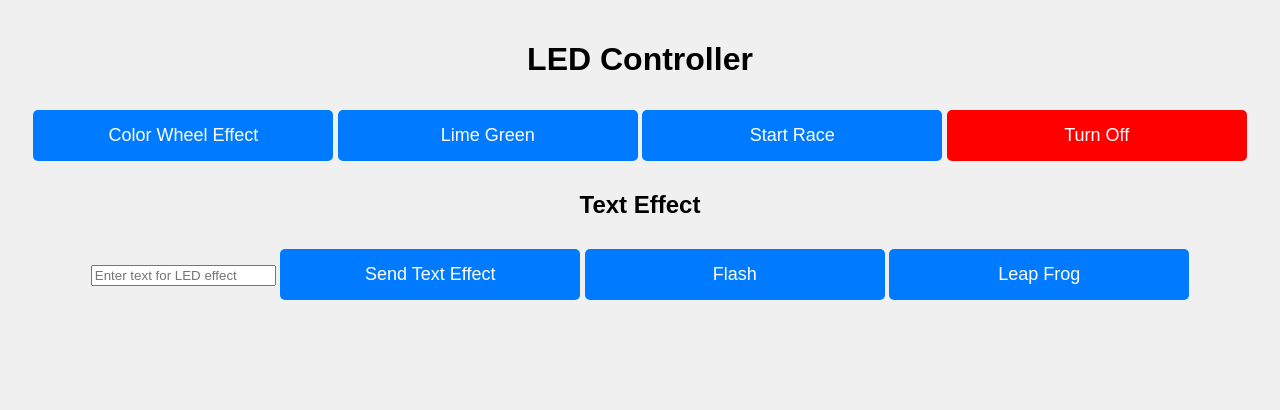
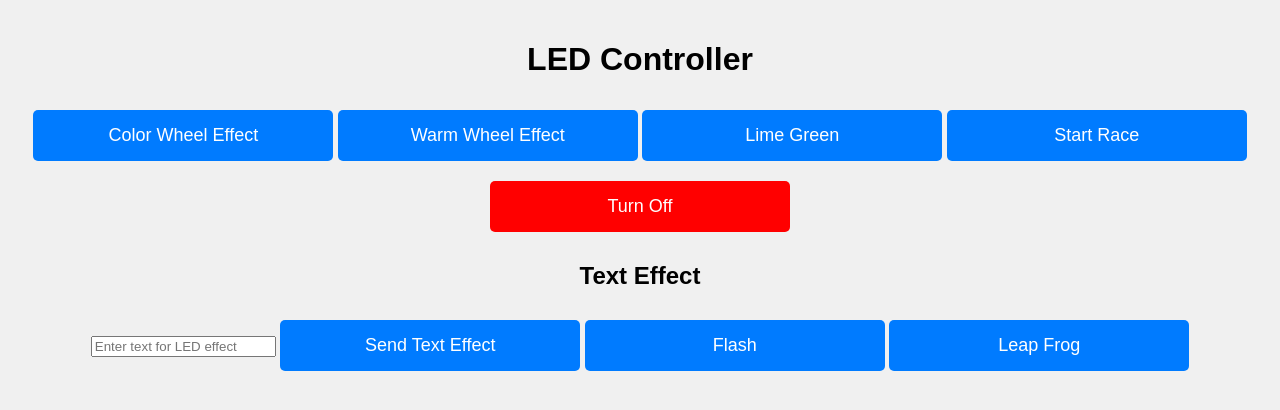
Before and after one commit to andystjean1/rpi-led-controller, a Flask app: page / in a window 1280 px wide. Shown: the top 410 px of the page. Run offline with Flask 3, Linux system fonts and the light colour scheme.

```diff
--- a/templates/index.html
+++ b/templates/index.html
@@ -49,6 +49,7 @@
     <div class="container">
         <h1>LED Controller</h1>
         <button onclick="triggerEndpoint('/wheel')">Color Wheel Effect</button>
+        <button onclick="triggerEndpoint('/warm-wheel')">Warm Wheel Effect</button>
         <button onclick="triggerEndpoint('/lime-green')">Lime Green</button>
         <button onclick="triggerEndpoint('/start-race')">Start Race</button>
         <button class="off" onclick="triggerEndpoint('/off')">Turn Off</button>
```
